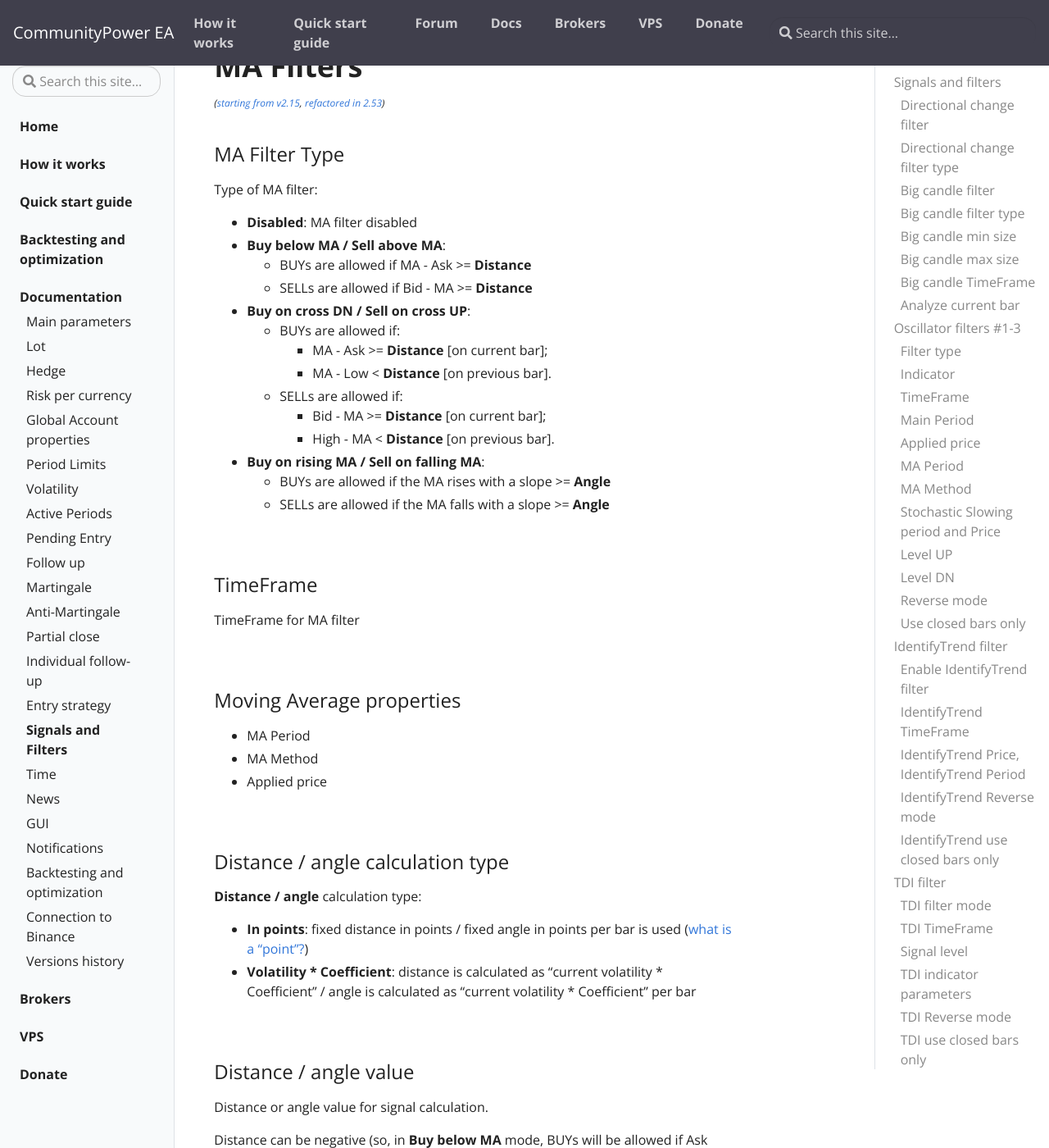
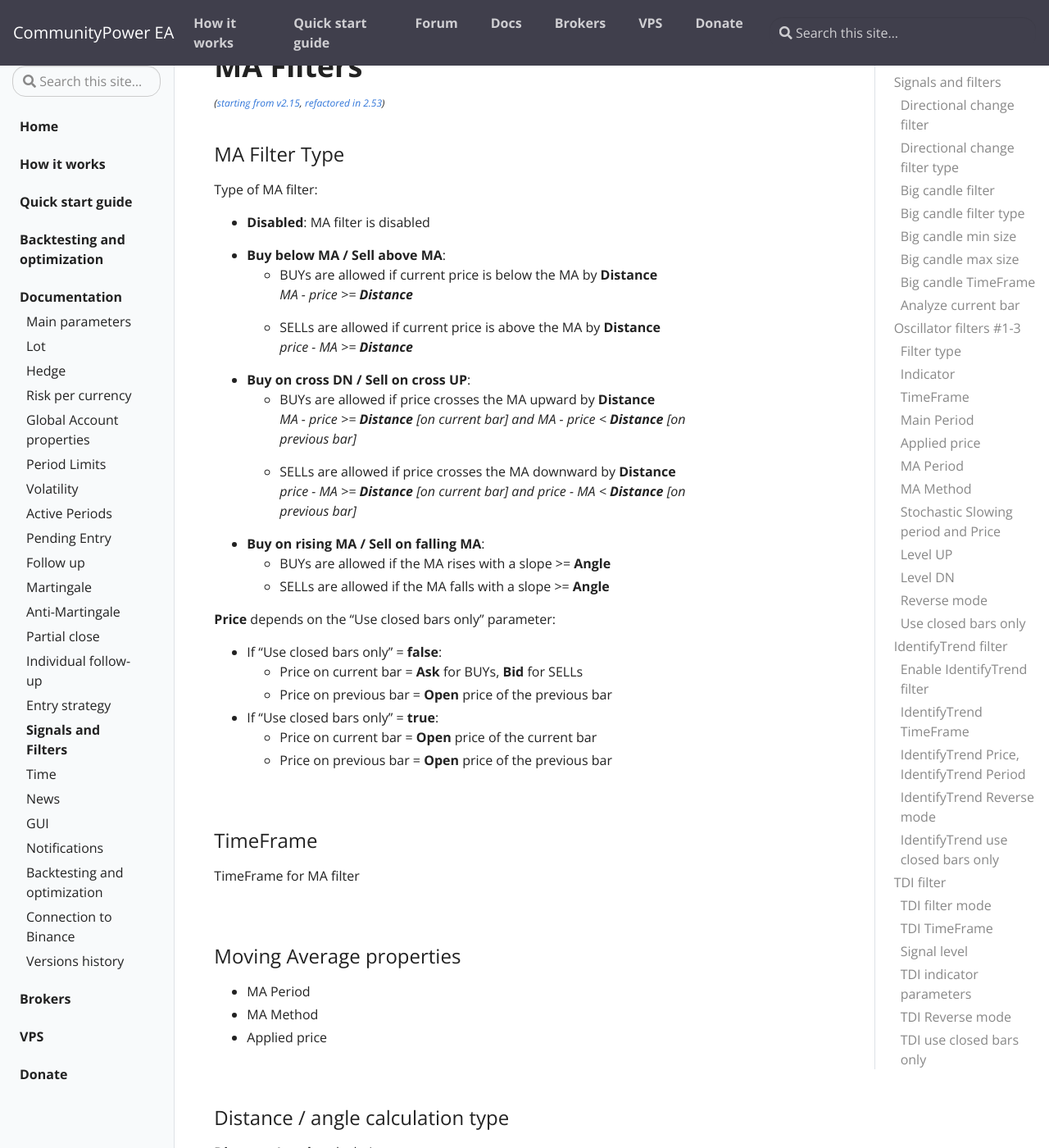
Before and after one commit to komposter/CommunityPowerEA.com, a Jekyll site: the page built from _docs/signals-and-filters.md, in a window 1280 px wide and 1400 px high, scrolled down 14957 px. Shown: the whole window at 82% size. Built offline with Jekyll 4.4.1, drawn with Linux system fonts in a browser that asks for light colours; some of the changed text lies outside the part shown.

Commit message:
Content change

```diff
--- a/_docs/signals-and-filters.md
+++ b/_docs/signals-and-filters.md
@@ -565,20 +565,33 @@
 ### MA Filter Type
 
 Type of MA filter:
-* **Disabled**: MA filter disabled
+* **Disabled**: MA filter is disabled
+
 * **Buy below MA / Sell above MA**:
-    * BUYs are allowed if MA - Ask >= **Distance**
-    * SELLs are allowed if Bid - MA >= **Distance**
+    * BUYs are allowed if current price is below the MA by **Distance**<br />
+      > _MA - price >= **Distance**_
+    * SELLs are allowed if current price is above the MA by **Distance**<br />
+      > _price - MA >= **Distance**_
+
 * **Buy on cross DN / Sell on cross UP**:
-    * BUYs are allowed if:
-        * MA - Ask >= **Distance** [on current bar];
-        * MA - Low < **Distance** [on previous bar].
-    * SELLs are allowed if:
-        * Bid - MA >= **Distance** [on current bar];
-        * High - MA < **Distance** [on previous bar].
+    * BUYs are allowed if price crosses the MA upward by **Distance**<br />
+        > _MA - price >= **Distance** [on current bar] and MA - price < **Distance** [on previous bar]_
+    * SELLs are allowed if price crosses the MA downward by **Distance**<br />
+        > _price - MA >= **Distance** [on current bar] and price - MA < **Distance** [on previous bar]_
+
 * **Buy on rising MA / Sell on falling MA**:
     * BUYs are allowed if the MA rises with a slope >= **Angle**
     * SELLs are allowed if the MA falls with a slope >= **Angle**
+
+
+**Price** depends on the "Use closed bars only" parameter:
+
+ * If "Use closed bars only" = **false**:
+   * Price on current bar = **Ask** for BUYs, **Bid** for SELLs
+   * Price on previous bar = **Open** price of the previous bar
+ * If "Use closed bars only" = **true**:
+   * Price on current bar = **Open** price of the current bar
+   * Price on previous bar = **Open** price of the previous bar
 
 <br />
 
@@ -643,7 +656,7 @@
 
 Activate it with specific **Object name**, create a **trend** or **horizontal** line on the chart with the EA, and rename it with the same name as you set in filter parameters.
 
-{% include alert.html type="warning" title="Attention" content="Objects don't work in the MT5 visual tester mode, so you can test it on history in MT4 only" %}
+{% include alert.html type="warning" title="Attention" content="Chart objects don't work in the MT5 visual tester mode, so you can test it on history in MT4 only" %}
 
 <br />
 
@@ -653,9 +666,11 @@
 * **Disabled**: Line filter is disabled
 
 * **Buy below Line / Sell above Line**:
-    * BUYs are allowed if current price is below the line by **Distance**<br />
+    * BUYs are allowed if current price is below the line by **Distance**
+
       > _Line - price >= **Distance**_
-    * SELLs are allowed if current price is above the Line by **Distance**<br />
+    * SELLs are allowed if current price is above the Line by **Distance**
+
       > _price - Line >= **Distance**_
 
 * **Buy on cross DN / Sell on cross UP**:
@@ -664,6 +679,7 @@
     * SELLs are allowed if price crosses the Line downward by **Distance**<br />
         > _price - Line >= **Distance** [on current bar] and price - Line < **Distance** [on previous bar]_
 
+<br />
 
 **Price** depends on the "Use closed bars only" parameter:
 
```
